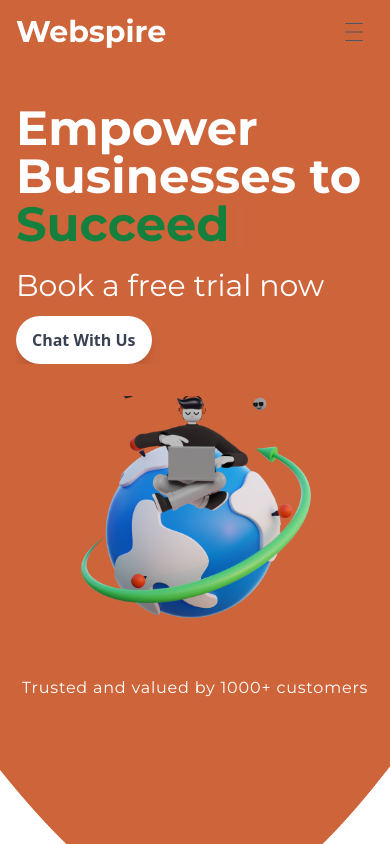
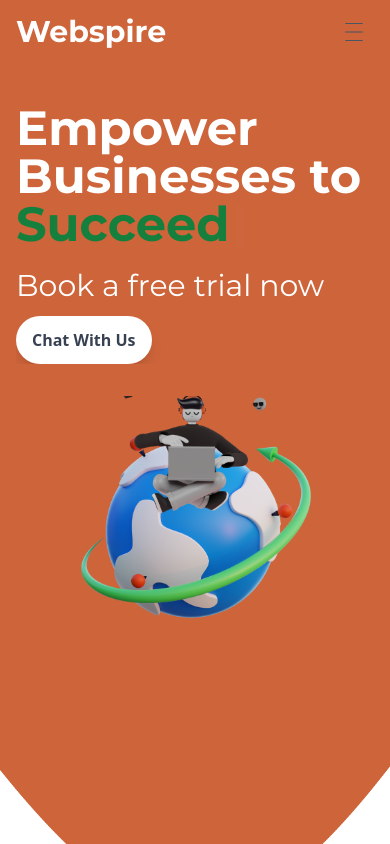
Before and after one commit to Ayush01010101/Webspire, a Next.js app: page / in a window 390 px wide. Built offline with nearby package versions, Linux system fonts and the light colour scheme.

Commit message:
hidden div

```diff
--- a/app/Header.jsx
+++ b/app/Header.jsx
@@ -85,7 +85,7 @@ function Header() {
               </div>
             </div>
             <div className="trusted flex w-full justify-center items-center md:items-end  h-32 ">
-              <h1 className={`text-white ${montserratthin.className} tracking-wider mb-14 md:mb-0 `}>
+              <h1 className={`text-white ${montserratthin.className} tracking-wider mb-14 md:mb-0 md:block hidden`}>
               Trusted and valued by 1000+ customers
               </h1>
             </div>
```
